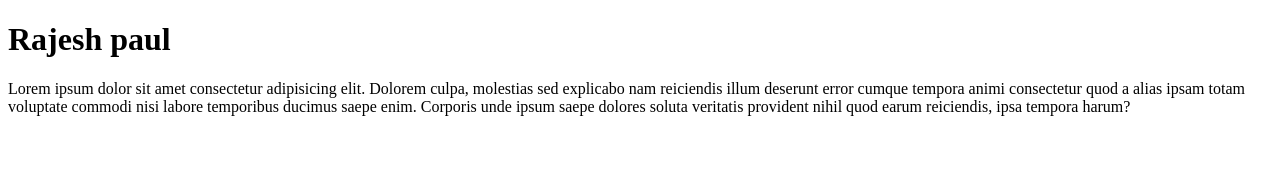
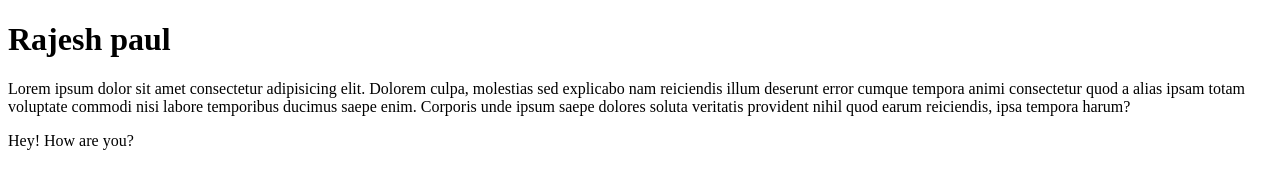
Before and after one commit to RajeshPaul05/first_project, a plain HTML site: page index.html in a window 1280 px wide. Drawn offline with Linux system fonts and the light colour scheme.

Commit message:
Update index.html

```diff
--- a/index.html
+++ b/index.html
@@ -8,5 +8,6 @@
 <body>
     <h1>Rajesh paul</h1>
     <p>Lorem ipsum dolor sit amet consectetur adipisicing elit. Dolorem culpa, molestias sed explicabo nam reiciendis illum deserunt error cumque tempora animi consectetur quod a alias ipsam totam voluptate commodi nisi labore temporibus ducimus saepe enim. Corporis unde ipsum saepe dolores soluta veritatis provident nihil quod earum reiciendis, ipsa tempora harum?</p>
+    <p>Hey! How are you?</p>
 </body>
 </html>
```
